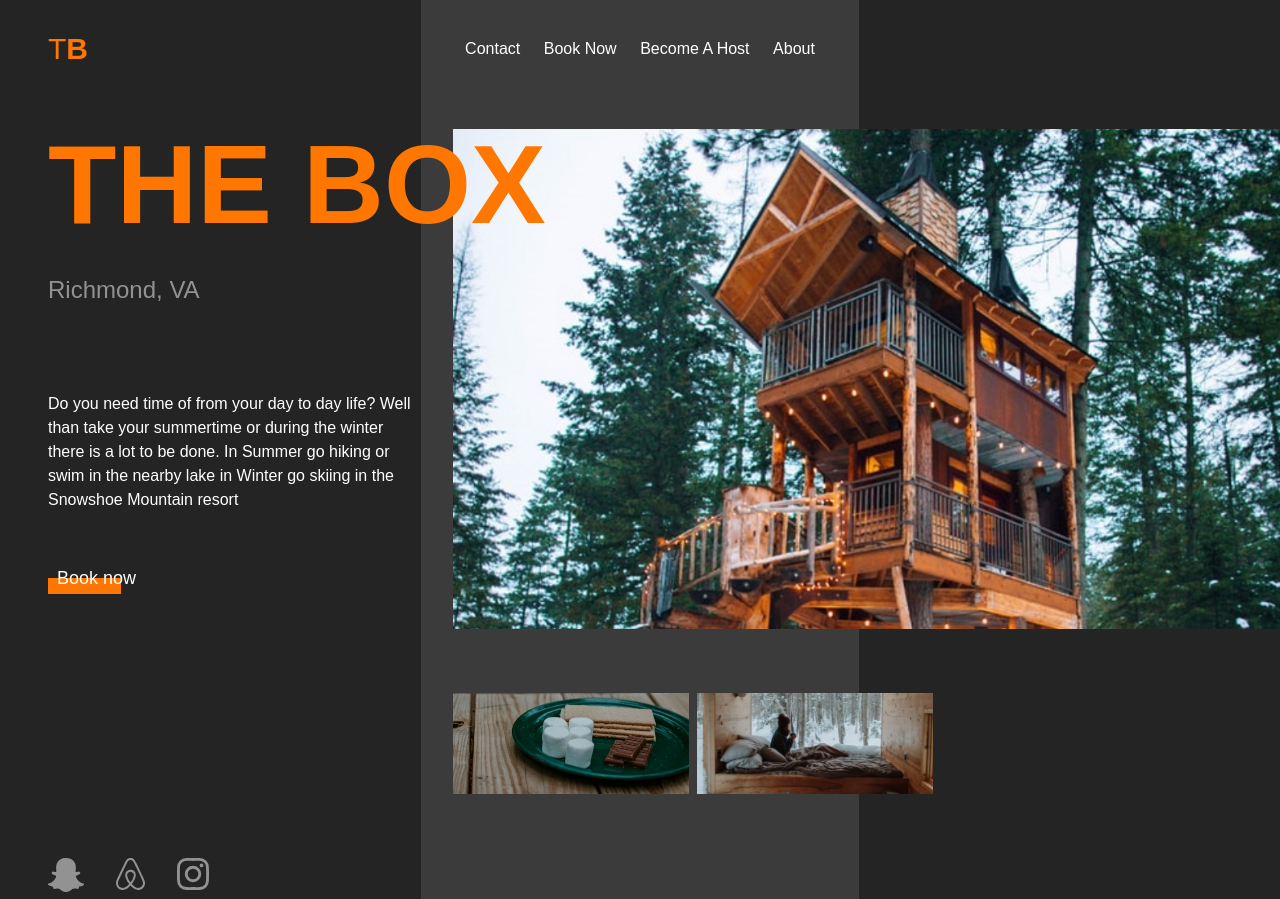
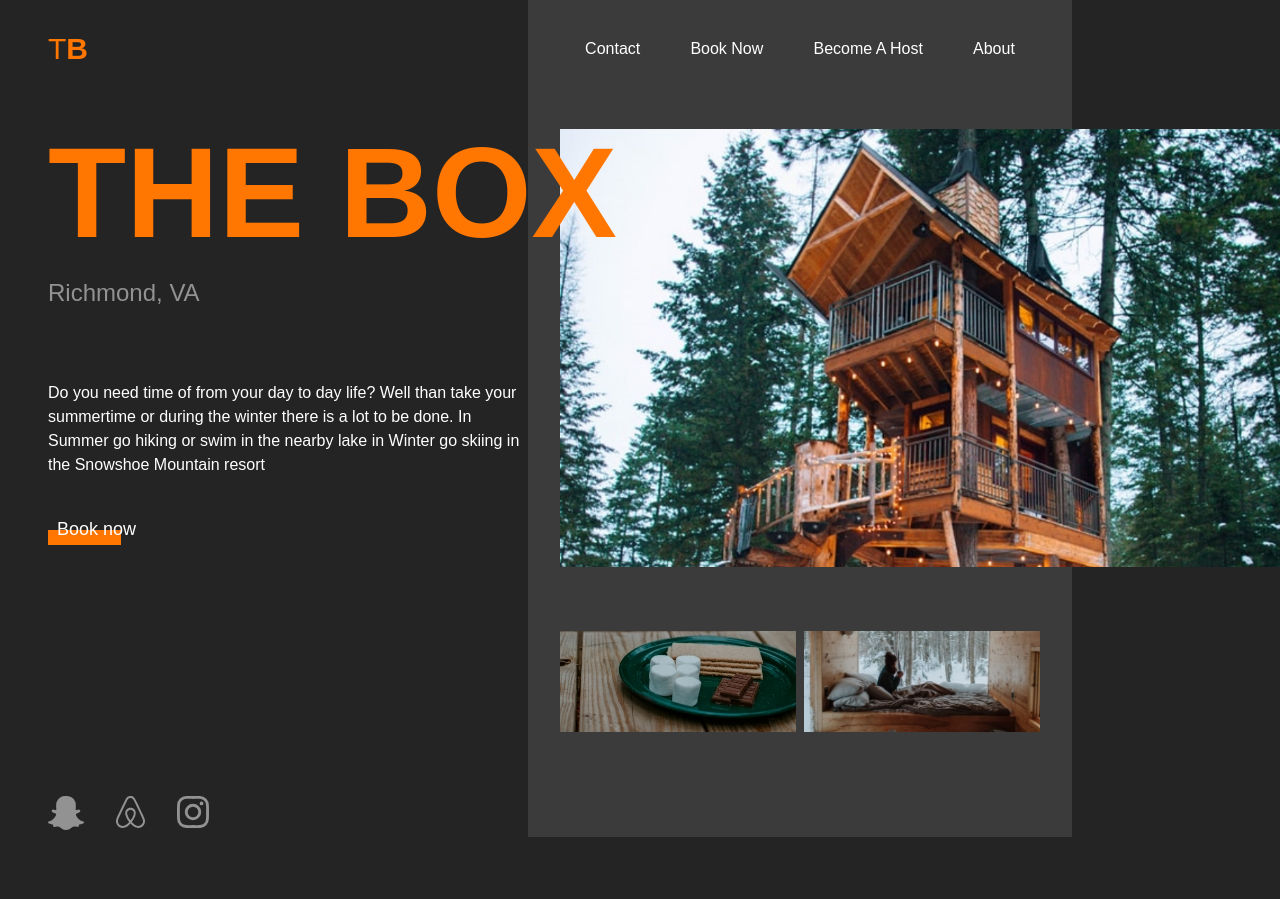
Before and after one commit to kevin-powell/TheBox, a plain HTML site: page index.html in a window 1280 px wide. After the commit the page ends 837 px from the top, so only its background shows below. Drawn offline with Linux system fonts and the light colour scheme.

Commit message:
modifications to the .main-grid

```diff
--- a/css/styles.css
+++ b/css/styles.css
@@ -60,7 +60,7 @@ img {
   text-transform: uppercase;
   margin: 0;
   line-height: 1;
-  font-size: clamp(3rem, 10vw, 7rem);
+  font-size: clamp(3rem, 10vw, 12rem);
 }
 
 .location {
@@ -121,7 +121,8 @@ footer {
     display: grid;
     grid-template-columns:
       minmax(1em, 1fr)
-      repeat(3, minmax(10rem, 30rem))
+      repeat(2, minmax(15rem, 35rem))
+      minmax(5rem, 10rem)
       minmax(1em, 1fr);
     gap: 2em;
     position: relative;
```
